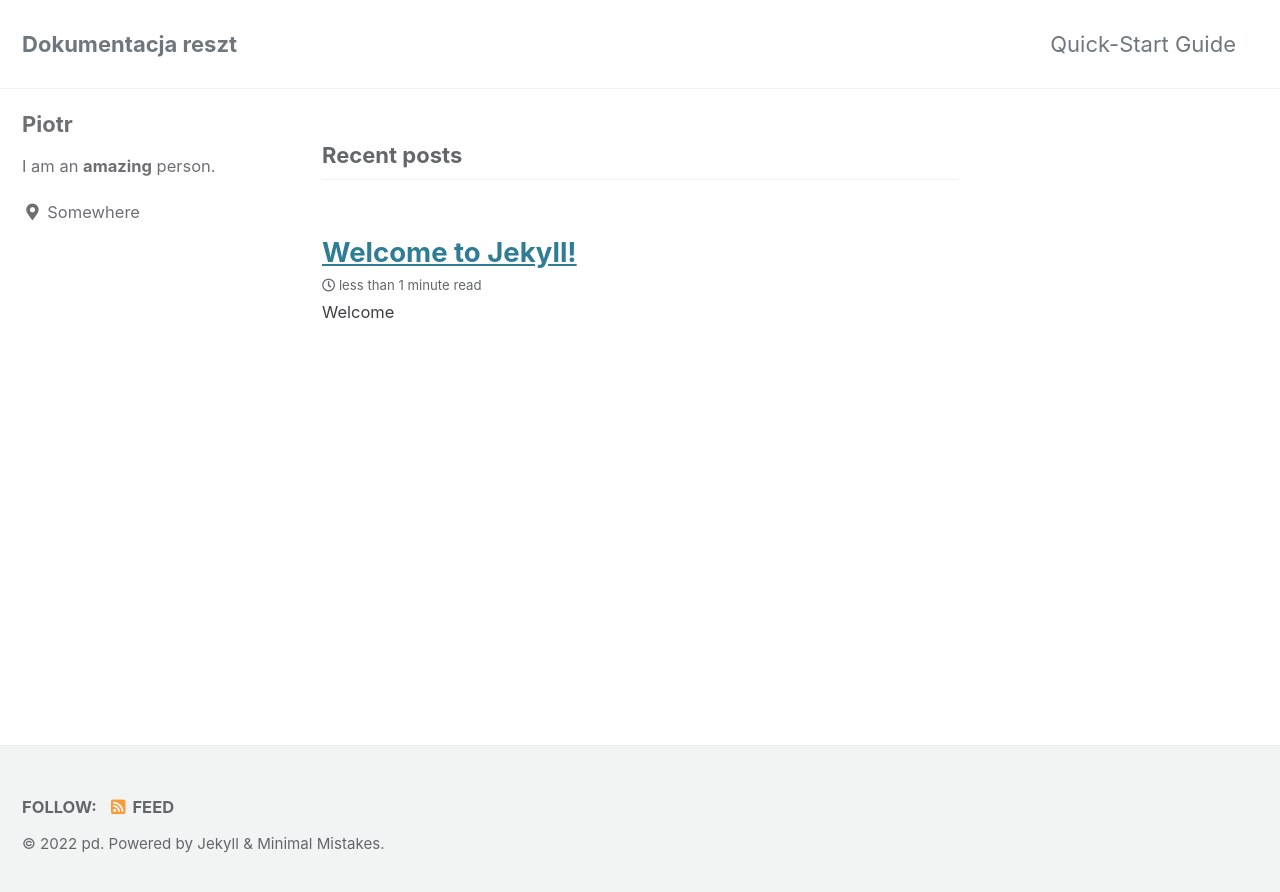
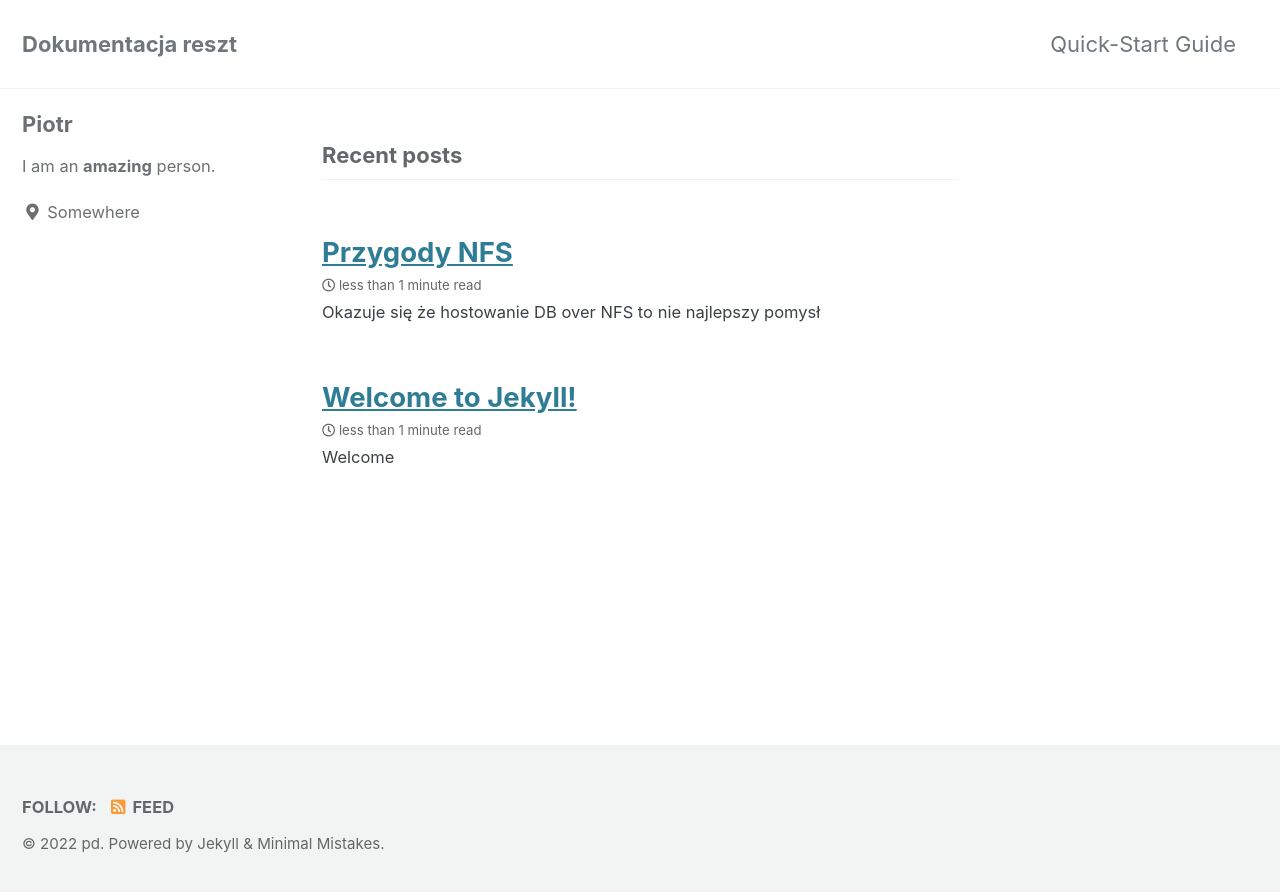
Before and after one commit to MrDum/MrDum.github.io, a Jekyll site: the page built from index.html, in a window 1280 px wide. Shown: the top 892 px of the page. Built offline with Jekyll 4.4.1, drawn with Linux system fonts in a browser that asks for light colours; cached includes are drawn as plain includes; the list of posts is cut into pages by our own code.

Commit message:
ne psoit

```diff
--- /dev/null
+++ b/_posts/2022-06-01-nfs-mod.md
@@ -0,0 +1,7 @@
+---
+layout: post
+title:  "Przygody NFS"
+
+---
+
+Okazuje się że hostowanie DB over NFS to nie najlepszy pomysł
```
Also changed, not shown: _posts/2011-12-31-new-years-eve-is-awesome.md (+0 -2 lines).
